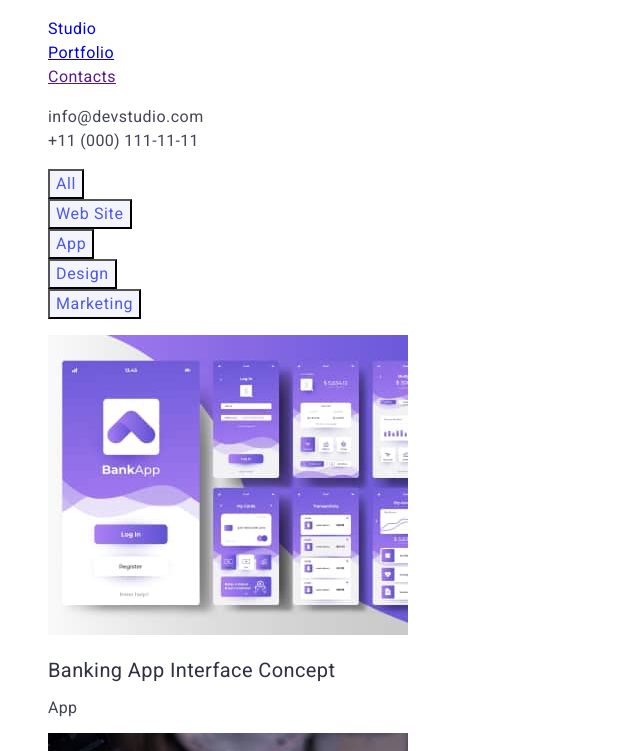
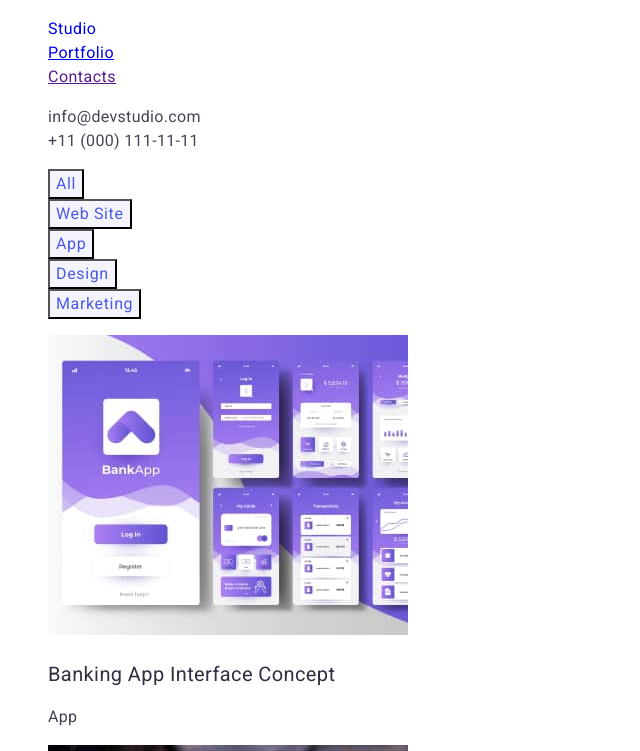
Before and after one commit to KaterynaSlatina/goit-markup-hw-02, a plain HTML site: page portfolio.html in a window 1280 px wide. Shown: the part 31-782 px from the top of the page, without its empty margins (0-640 px from the left). Drawn offline with Linux system fonts and the light colour scheme.

Commit message:
.header-link link, .link

```diff
--- a/css/styles.css
+++ b/css/styles.css
@@ -36,12 +36,7 @@
    color: var(--footer-color);
 }
 
-
-
-
 .link {
-   line-height: 1.17;
-   letter-spacing: 0.03em;
    text-decoration: none;
 }
 
```
